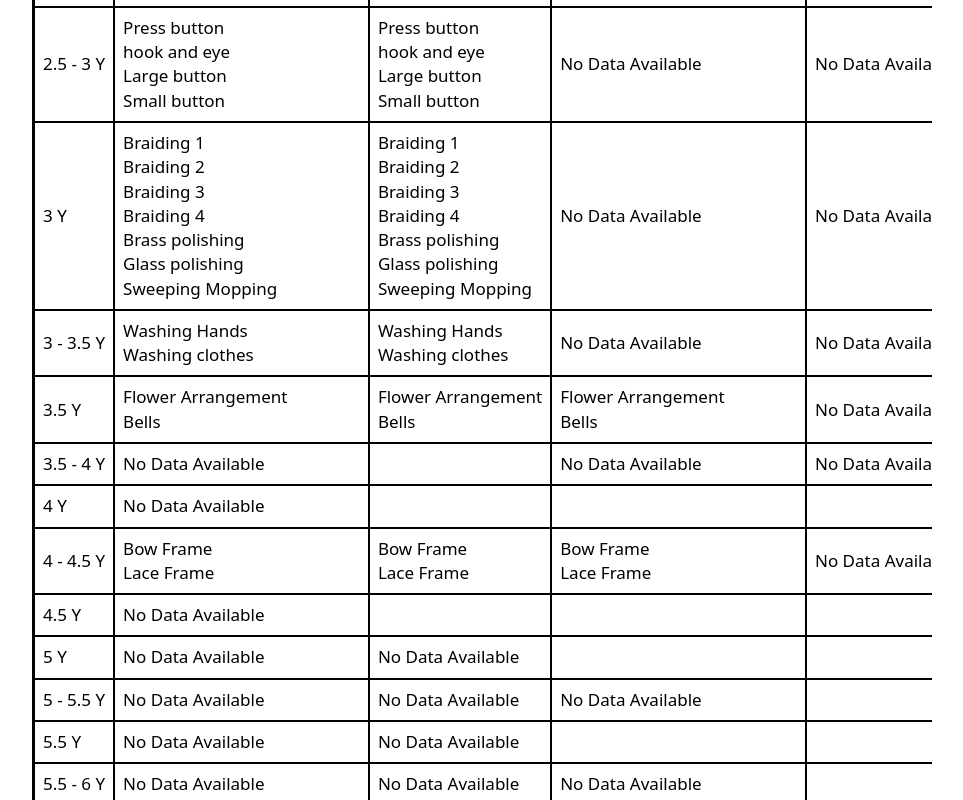
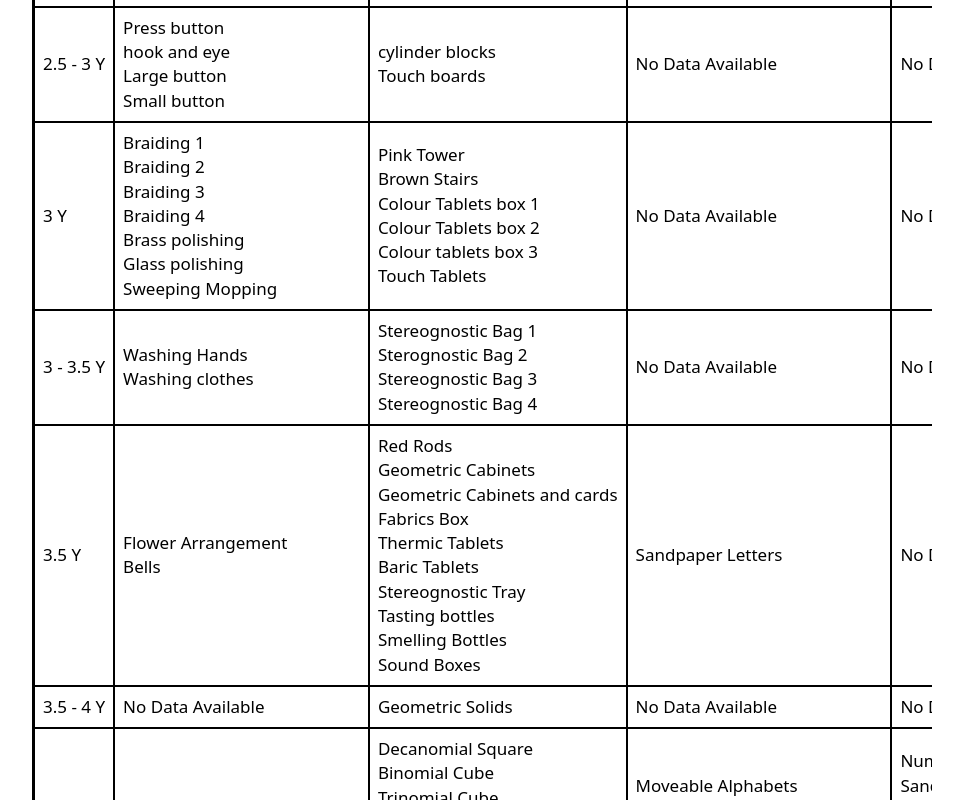
Before and after one commit to Aaniya401/react_reference_table, a React (Vite) app: page /presentations in a window 1280 px wide. Shown: the part 460-1260 px from the top of the page, without its empty margins (158-1121 px from the left). Built offline with nearby package versions, Linux system fonts and the light colour scheme.

Commit message:
Update PresentationTable.tsx

```diff
--- a/src/components/PresentationTable.tsx
+++ b/src/components/PresentationTable.tsx
@@ -35,25 +35,25 @@ function PresentationTable({ filteredAgeWiseData }) {
 
                         <TableCell className="border-2">
                             <ul>
-                                {element.data2.length === 0 ? 'No Data Available' : element.data1.map((item) => (<li>{item}</li>))}
+                                {element.data2.length === 0 ? 'No Data Available' : element.data2.map((item) => (<li>{item}</li>))}
                             </ul>
                         </TableCell>
 
                         <TableCell className="border-2">
                             <ul>
-                                {element.data3.length === 0 ? 'No Data Available' : element.data1.map((item) => (<li>{item}</li>))}
+                                {element.data3.length === 0 ? 'No Data Available' : element.data3.map((item) => (<li>{item}</li>))}
                             </ul>
                         </TableCell>
 
                         <TableCell className="border-2">
                             <ul>
-                                {element.data4.length === 0 ? 'No Data Available' : element.data1.map((item) => (<li>{item}</li>))}
+                                {element.data4.length === 0 ? 'No Data Available' : element.data4.map((item) => (<li>{item}</li>))}
                             </ul>
                         </TableCell>
 
                         <TableCell className="border-2">
                             <ul>
-                                {element.data5.length === 0 ? 'No Data Available' : element.data1.map((item) => (<li>{item}</li>))}
+                                {element.data5.length === 0 ? 'No Data Available' : element.data5.map((item) => (<li>{item}</li>))}
                             </ul>
                         </TableCell>
 
```
